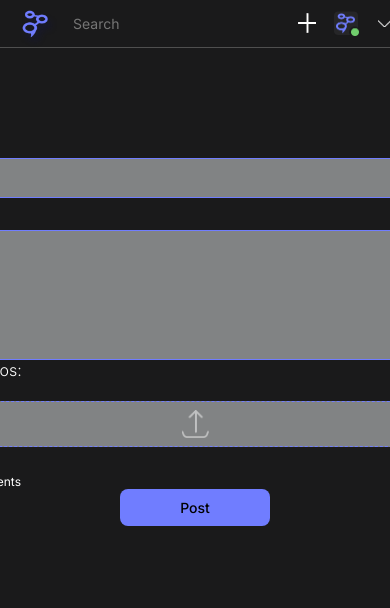
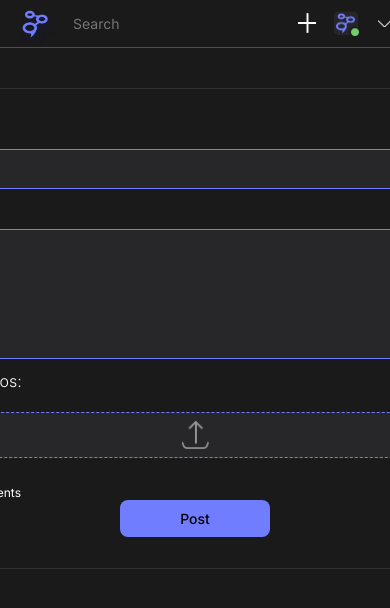
Before and after one commit to jscyril/UniLink, a React (Vite) app in the folder client/: page /add-post in a window 390 px wide. Shown: the top 608 px of the page. Built offline with nearby package versions, Linux system fonts and the light colour scheme; no server answers; a web font is replaced by a local one.

Commit message:
added club page

```diff
--- a/client/src/components/AddPost.jsx
+++ b/client/src/components/AddPost.jsx
@@ -52,49 +52,78 @@ export default function AddPost({ handleFile }) {
 
   return (
     <div className="w-[720px] flex flex-row items-start justify-start lg:flex-1 sm:w-auto sm:[align-self:unset]">
-      <div className="flex-1 flex flex-col items-center justify-start py-0 px-5 border-r-[1px] border-solid border-darkslategray-100 border-l-[1px] lg:flex-col lg:gap-[30px] md:w-auto md:[align-self:unset] md:flex-col sm:flex-1 sm:pl-0 sm:pr-0 sm:box-border">
+      <div className=" rounded-md flex-1 flex flex-col items-center justify-start py-0 px-5 border-solid border-darkslategray-100 border-[1px] lg:flex-col lg:gap-[30px] md:w-auto md:[align-self:unset] md:flex-col sm:flex-1 sm:pl-0 sm:pr-0 sm:box-border">
+        <form onSubmit={handleSubmit}>
           <div className="self-stretch rounded-lg h-[478.5px] flex flex-col items-center justify-between sm:items-center sm:justify-center">
             <div className="flex flex-col items-start justify-start gap-[9px]">
-            <div className="relative font-light sm:text-base">Title:</div>
+              <div className="relative font-light sm:text-base mt-2 text-3xl">
+                Title:
+              </div>
               <input
-              className="[outline:none] bg-gray-200 w-[600px] relative rounded-lg box-border h-10 border-[1px] border-solid border-mediumslateblue"
+                name="title"
+                value={title}
+                onChange={(e) => {
+                  setTitle(e.target.value);
+                }}
+                className="[outline:none] bg-gray-700 w-[600px] relative rounded-lg box-border h-10 border-[1px] border-solid border-mediumslateblue text-white"
                 type="text"
               />
             </div>
             <div className="flex flex-col items-start justify-start gap-[12px]">
-            <div className="relative font-light sm:text-base">Description:</div>
+              <div className="relative font-light sm:text-base text-3xl mt-2">
+                Description:
+              </div>
               <input
-              className="[outline:none] bg-gray-200 w-[600px] relative rounded-lg box-border h-[130px] border-[1px] border-solid border-mediumslateblue"
+                name="description"
+                value={description}
+                onChange={(e) => setDescription(e.target.value)}
+                className="[outline:none] bg-gray-700 w-[600px] relative rounded-lg box-border h-[130px] border-[1px] border-solid border-mediumslateblue  text-white"
                 type="text"
               />
             </div>
             <div className="flex flex-col items-start justify-start gap-[22px]">
               <div className="flex flex-col items-start justify-start gap-[21px]">
-              <div className="relative font-light sm:text-base">
+                <div className="relative font-light sm:text-base text-3xl mt-3">
                   Images / Videos:
                 </div>
-              <button className="cursor-pointer py-2 px-[283px] bg-gray-200 rounded-lg overflow-hidden flex flex-row items-start justify-start border-[1px] border-dashed border-mediumslateblue">
+                <button
+                  onClick={handleClick}
+                  className="cursor-pointer py-2 px-[283px] bg-gray-700 rounded-lg overflow-hidden flex flex-row items-start justify-start border-[1px] border-dashed border-mediumslateblue"
+                >
                   <img
                     className="w-[27px] relative h-[27.5px] object-cover"
                     alt=""
                     src="/group-21@2x.png"
                   />
                 </button>
+                <input
+                  type="file"
+                  onChange={handleChange}
+                  ref={hiddenFileInput}
+                  style={{ display: "none" }}
+                />
               </div>
               <div className="flex flex-row items-end justify-center gap-[8px] text-base">
                 <input
+                  name="allowComments"
+                  checked={allowComments}
+                  onChange={(e) => setAllowComments(e.target.checked)}
                   className="m-0 w-5 relative box-border h-5 border-[2px] border-solid border-mediumslateblue"
                   type="checkbox"
                 />
                 <div className="relative sm:text-xs">Allow Comments</div>
               </div>
             </div>
-          <button className="cursor-pointer [border:none] py-2.5 px-[119px] bg-mediumslateblue rounded-lg overflow-hidden flex flex-row items-center justify-center sm:items-center sm:justify-center sm:pl-[60px] sm:pr-[60px] sm:box-border">
+            <button
+              type="submit"
+              className="mb-2 cursor-pointer [border:none] py-2.5 px-[119px] bg-mediumslateblue rounded-lg overflow-hidden flex flex-row items-center justify-center sm:items-center sm:justify-center sm:pl-[60px] sm:pr-[60px] sm:box-border"
+            >
               <div className="relative text-5xl font-medium font-inter text-black text-left sm:text-sm">
                 Post
               </div>
             </button>
           </div>
+        </form>
       </div>
     </div>
   );
```
Lines whose indentation alone changed are shown as unchanged.
